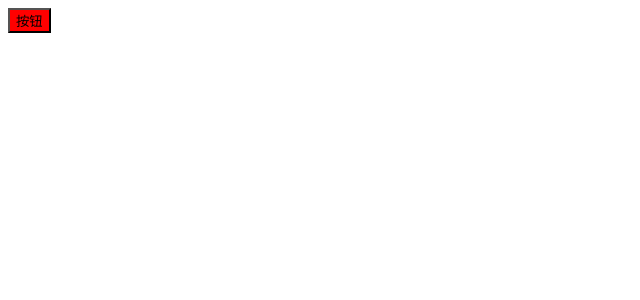
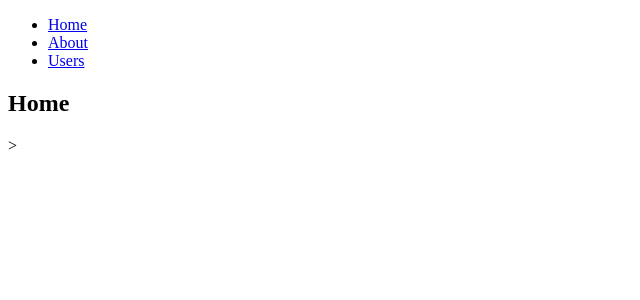
Before and after one commit to jian0/react_demo, a React (Create React App) app: page / in a window 1280 px wide. Shown: the top 300 px of the page, without its empty margins (0-640 px from the left). Built offline with nearby package versions, Linux system fonts and the light colour scheme.

Commit message:
06-路由跳转案例

```diff
--- a/package.json
+++ b/package.json
@@ -9,6 +9,7 @@
     "node-sass": "^4.13.1",
     "react": "^16.13.0",
     "react-dom": "^16.13.0",
+    "react-router-dom": "^5.1.2",
     "react-scripts": "3.4.0",
     "yarn": "^1.22.4"
   },
--- /dev/null
+++ b/src/components/05-测试路由.js
@@ -0,0 +1,49 @@
+import React from "react";
+import {
+  BrowserRouter as Router,
+  Route,
+  Link
+} from "react-router-dom";
+
+export default function App() {
+  return (
+    <Router>
+      <div>
+        <nav>
+          <ul>
+            <li>
+              <Link to="/">Home</Link>
+            </li>
+            <li>
+              <Link to="/about">About</Link>
+            </li>
+            <li>
+              <Link to="/users">Users</Link>
+            </li>
+          </ul>
+        </nav>
+
+        {/* A <Switch> looks through its children <Route>s and
+            renders the first one that matches the current URL. */}
+        <div>
+        {/* exact 精确匹配路由 */}
+          <Route path="/" exact component={Home} />
+          <Route path="/users" exact component={Users} />
+          <Route path="/about" exact component={About} />>
+        </div>
+      </div>
+    </Router>
+  );
+}
+
+function Home() {
+  return <h2>Home</h2>;
+}
+
+function About() {
+  return <h2>About</h2>;
+}
+
+function Users() {
+  return <h2>Users</h2>;
+}
--- a/src/index.js
+++ b/src/index.js
@@ -4,7 +4,8 @@ import ReactDOM from 'react-dom';
 // import App from './components/01-子传父';
 // import App from './components/02-非受控表单';
 // import App from './components/03-props插槽';
-import App from './components/04-btn测试局部样式';
+// import App from './components/04-btn测试局部样式';
+import App from './components/05-测试路由';
 
 ReactDOM.render(<App />, document.getElementById('root'));
 
```
Also changed, not shown: 1 other file (tests, documents, lock files or other folders).
